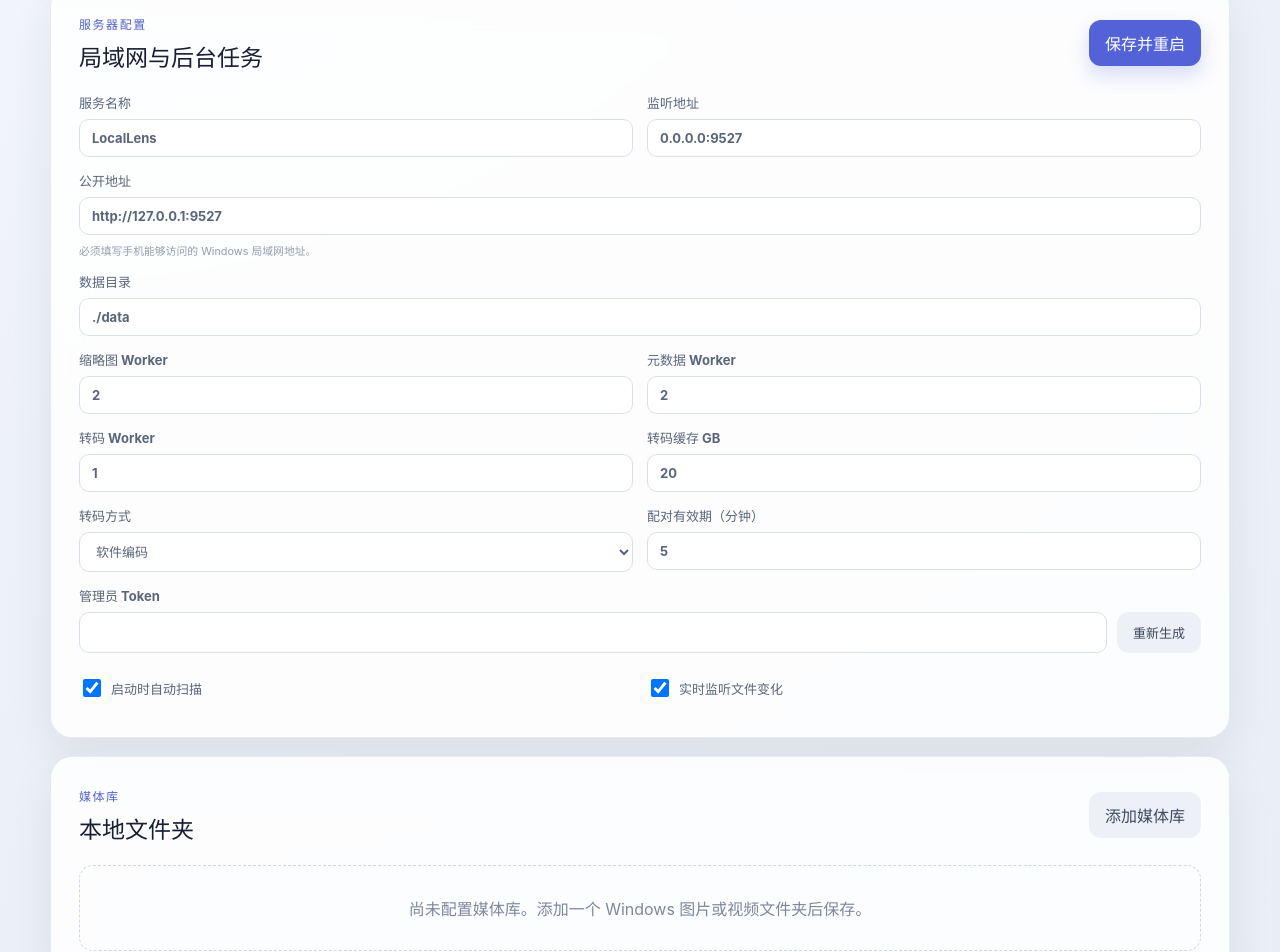
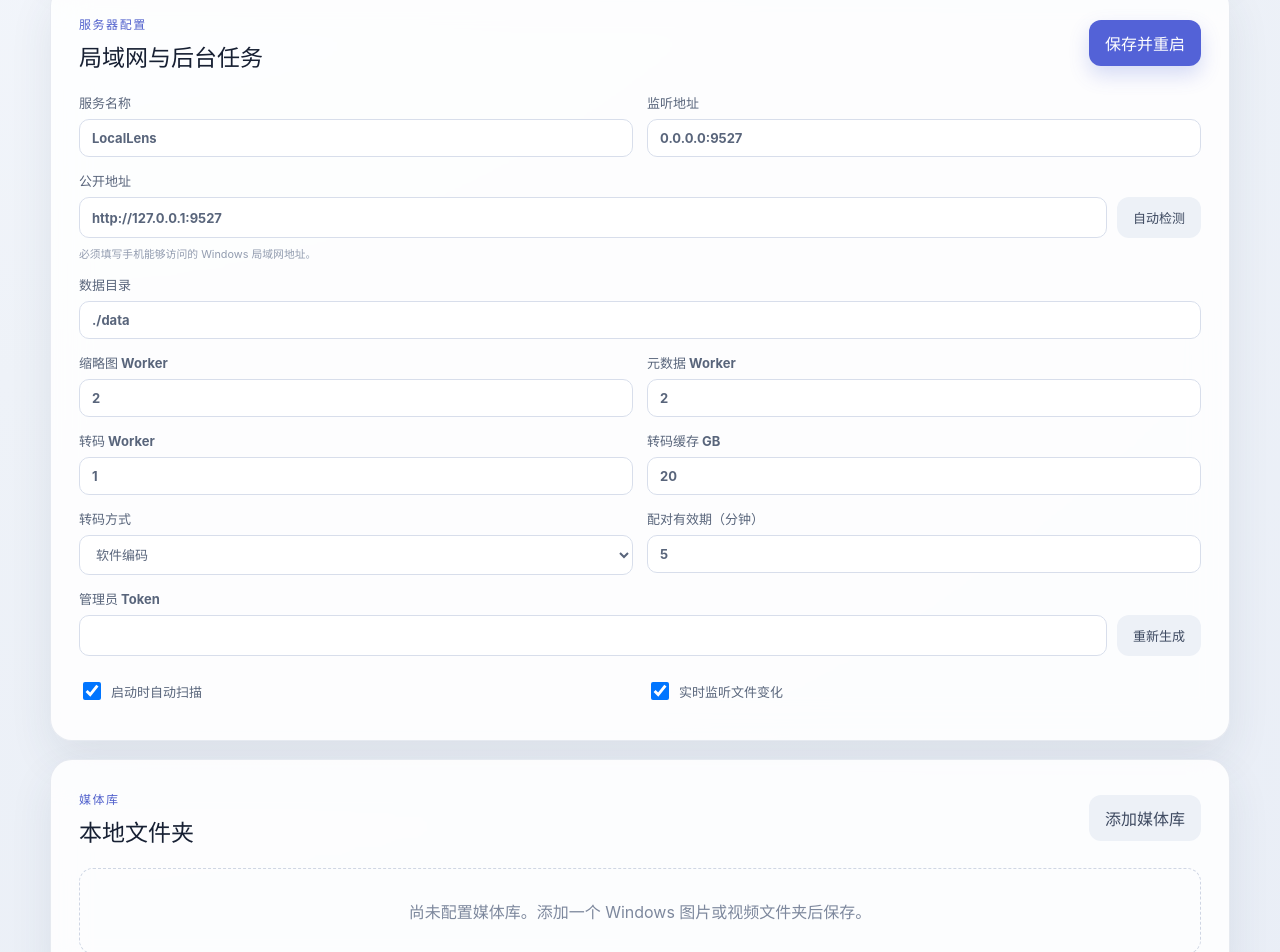
Before and after one commit to weepwood/LocalLens, a React (Vite) app in the folder apps/local_lens_desktop/: page / in a window 1280 px wide. Shown: the part 732-1684 px from the top of the page. Built offline with nearby package versions, Linux system fonts and the light colour scheme.

Commit message:
接入公开地址自动检测

```diff
--- a/apps/local_lens_desktop/src/App.tsx
+++ b/apps/local_lens_desktop/src/App.tsx
@@ -210,6 +210,20 @@ export default function App() {
     }
   };
 
+  const detectPublicUrl = async () => {
+    setBusy(true);
+    setMessage('正在检测 Windows 局域网地址…');
+    try {
+      const value = await invoke<string>('suggest_public_url');
+      setConfig((current) => ({ ...current, public_url: value }));
+      setMessage(`已检测到局域网公开地址：${value}，保存后生效`);
+    } catch (error) {
+      setMessage(`自动检测公开地址失败：${String(error)}`);
+    } finally {
+      setBusy(false);
+    }
+  };
+
   const createPairing = async () => {
     setPairingBusy(true);
     setMessage('正在创建一次性配对二维码…');
@@ -384,7 +398,7 @@ export default function App() {
         <div className="form-grid">
           <label>服务名称<input value={config.server_name} onChange={(event) => update('server_name', event.target.value)} /></label>
           <label>监听地址<input value={config.listen_address} onChange={(event) => update('listen_address', event.target.value)} /></label>
-          <label className="wide">公开地址<input value={config.public_url} onChange={(event) => update('public_url', event.target.value)} placeholder="http://192.168.1.20:9527" /><small>必须填写手机能够访问的 Windows 局域网地址。</small></label>
+          <label className="wide token-field">公开地址<div><input value={config.public_url} onChange={(event) => update('public_url', event.target.value)} placeholder="http://192.168.1.20:9527" /><button className="secondary" type="button" disabled={busy} onClick={() => void detectPublicUrl()}>自动检测</button></div><small>必须填写手机能够访问的 Windows 局域网地址。</small></label>
           <label className="wide">数据目录<input value={config.data_dir} onChange={(event) => update('data_dir', event.target.value)} /></label>
           <label>缩略图 Worker<input type="number" min="1" max="8" value={config.thumbnail_workers} onChange={(event) => update('thumbnail_workers', Number(event.target.value))} /></label>
           <label>元数据 Worker<input type="number" min="1" max="8" value={config.metadata_workers} onChange={(event) => update('metadata_workers', Number(event.target.value))} /></label>
```
